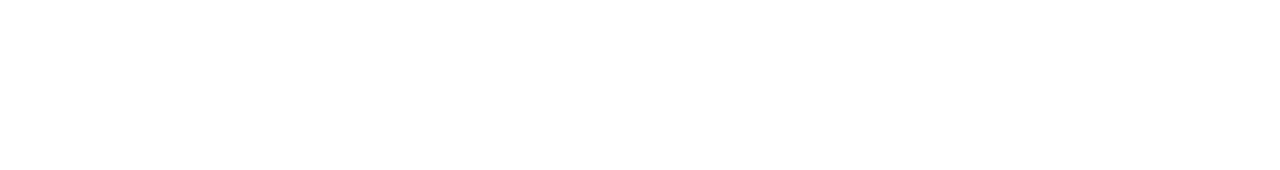
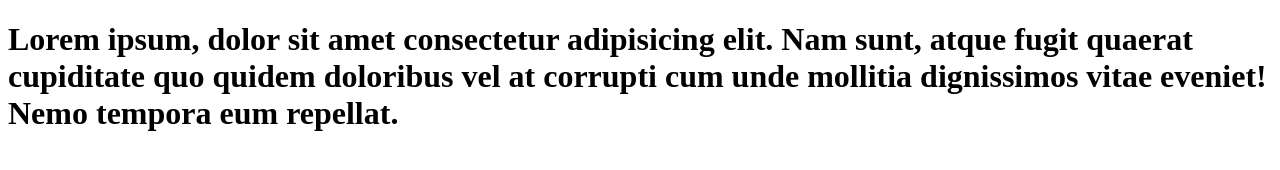
Before and after one commit to mateorostan5/mi-primer-repo, a plain HTML site: page index.html in a window 1280 px wide. Drawn offline with Linux system fonts and the light colour scheme.

Commit message:
agregue un lorem

```diff
--- a/index.html
+++ b/index.html
@@ -6,6 +6,6 @@
     <title>Document</title>
 </head>
 <body>
-
+    <h1>Lorem ipsum, dolor sit amet consectetur adipisicing elit. Nam sunt, atque fugit quaerat cupiditate quo quidem doloribus vel at corrupti cum unde mollitia dignissimos vitae eveniet! Nemo tempora eum repellat.</h1>
 </body>
 </html>
```
